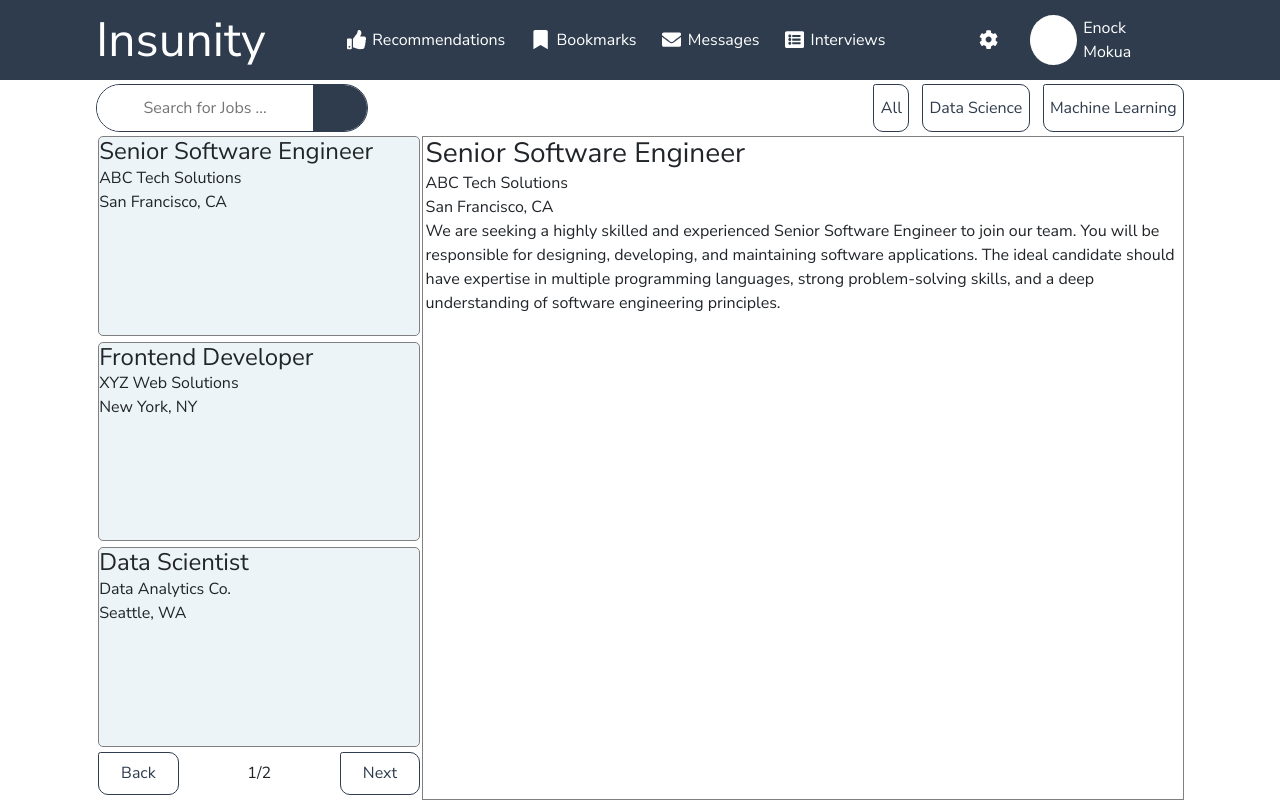
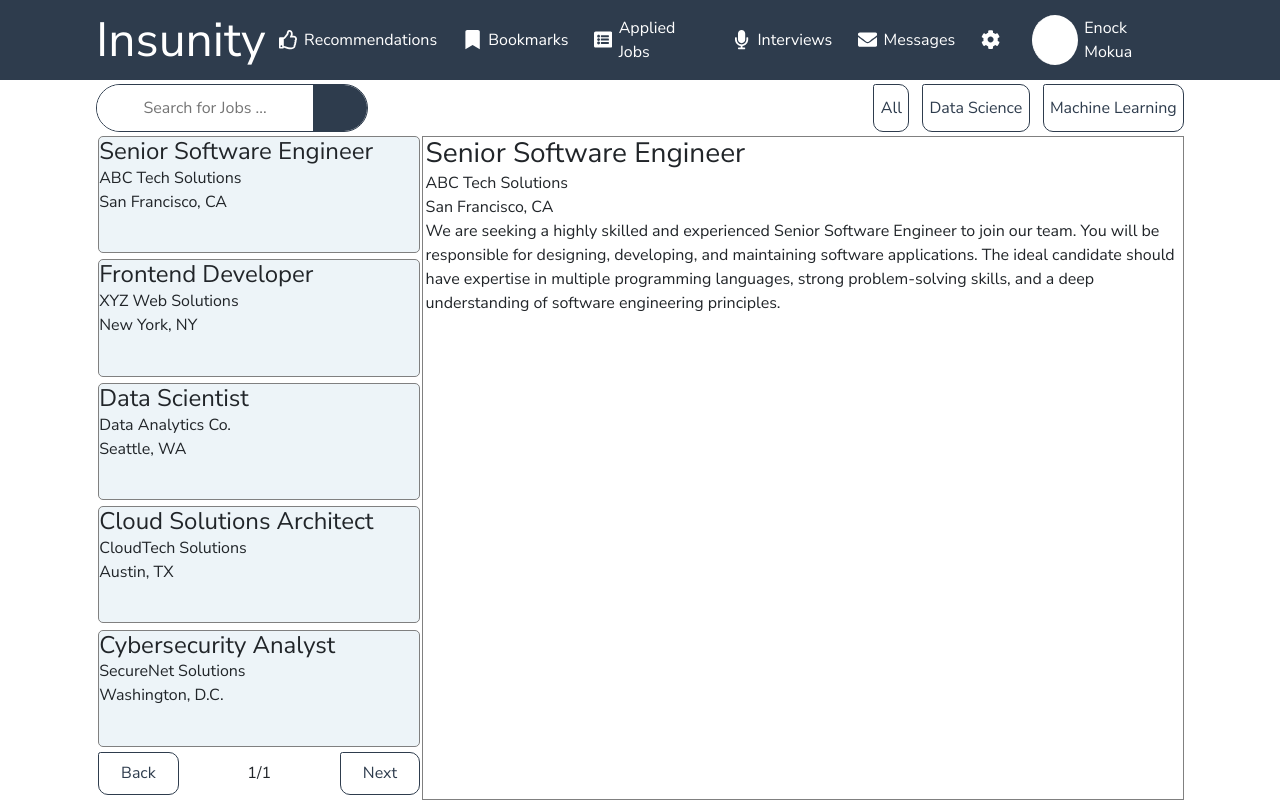
Before and after one commit to MokuaEnock/mboka, a React (Vite) app: page /seeker in a window 1280 px wide. Built offline with nearby package versions, Linux system fonts and the light colour scheme; a small style sheet from the web is missing.

Commit message:
restructure the jobs header

```diff
--- a/src/Components/seeker/header/header.jsx
+++ b/src/Components/seeker/header/header.jsx
@@ -1,11 +1,14 @@
 import { Link } from "react-router-dom";
 import {
+  FaRegThumbsUp,
+  FaSearch,
   FaBookmark,
   FaEnvelope,
   FaListAlt,
-  FaSearch,
-  FaThumbsUp,
   FaCog,
+  FaMicrophone,
+  FaCalendarCheck,
+  FaCheckCircle,
 } from "react-icons/fa";
 import "./header.css";
 
@@ -19,24 +22,25 @@ export default function SeekerHeader() {
 
         <span id="seeker-header-info">
           <Link to="/seeker/reccs" className="menu-link">
-            <FaThumbsUp />
+            <FaRegThumbsUp />
             <span>Recommendations</span>
           </Link>
-          {/* <Link to="/find-job" className="menu-link">
-            <FaSearch />
-            <span>Explore</span>
-          </Link> */}
+
           <Link to="/bookmarks" className="menu-link">
             <FaBookmark />
             <span>Bookmarks</span>
           </Link>
+          <Link to="/applied-jobs" className="menu-link">
+            <FaListAlt />
+            <span>Applied Jobs</span>
+          </Link>
+          <Link to="/seeker/interviews" className="menu-link">
+            <FaMicrophone />
+            <span>Interviews</span>
+          </Link>
           <Link to="/messages" className="menu-link">
             <FaEnvelope />
             <span>Messages</span>
-          </Link>
-          <Link to="/seeker/interviews" className="menu-link">
-            <FaListAlt />
-            <span>Interviews</span>
           </Link>
         </span>
 
--- a/src/Pages/seeker/home/home.jsx
+++ b/src/Pages/seeker/home/home.jsx
@@ -124,7 +124,7 @@ let jobData = {
   ],
 };
 
-const ITEMS_PER_PAGE = 3;
+const ITEMS_PER_PAGE = 5;
 
 export default function SeekerHome() {
   const [selectedJob, setSelectedJob] = useState(null);
```
